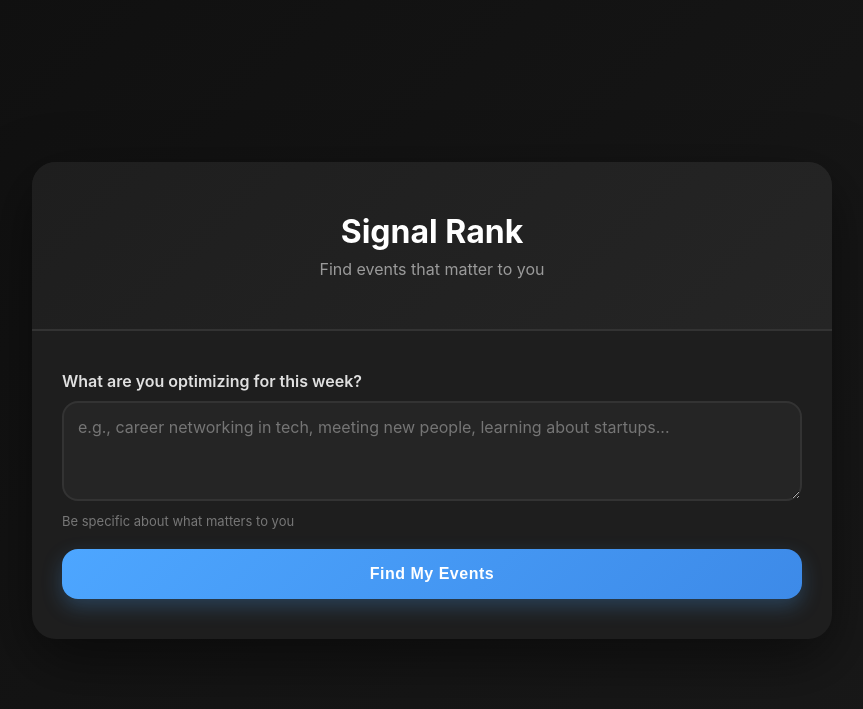
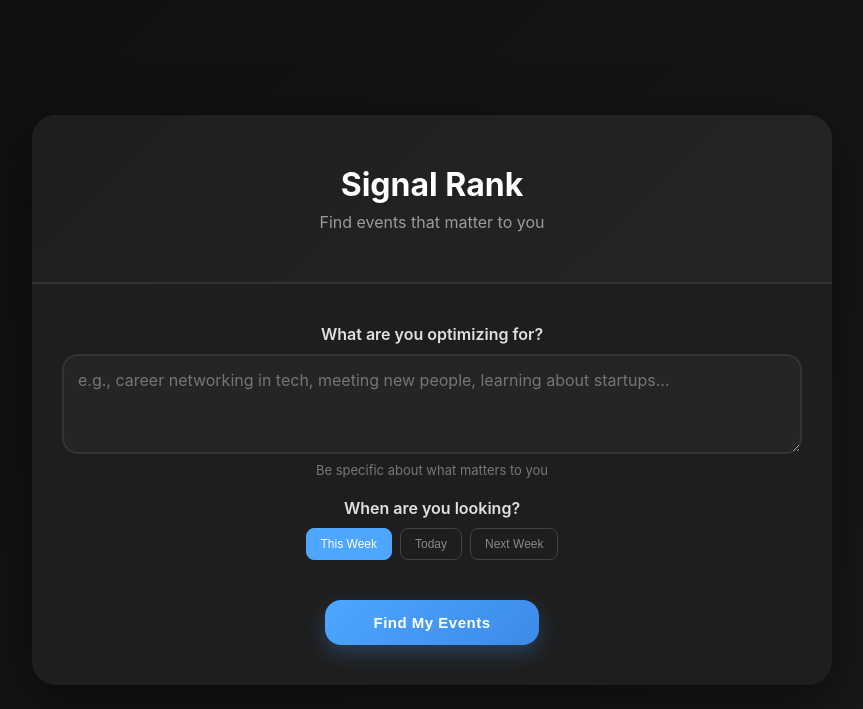
Before and after one commit to fiyinadeyera/SignalRank, a Flask app: page / in a window 1280 px wide. Shown: the top 709 px of the page, without its empty margins (208-1071 px from the left). Run offline with Flask 3, Linux system fonts and the light colour scheme.

Commit message:
Add date filters, event times, and register links
- Add clickable date filters (Today, This Week, Next Week)
- Display event time in minimal style
- Add 'Register →' link to each event card
- Remove left border for cleaner design
- Improve result parsing to skip intro text
- Simplify Claude prompt for cleaner output
- Reduce filter button size and center layout
- Reduce submit button width and center it

Co-Authored-By: Claude Sonnet 4.6 <noreply@anthropic.com>

```diff
--- a/app.py
+++ b/app.py
@@ -148,21 +148,22 @@ def rank_events(events, user_goals):
         for i, e in enumerate(events)
     ])
 
-    prompt = f"""You are helping someone decide which events to attend this week.
+    prompt = f"""Pick the TOP 6 events that best match these goals: {user_goals}
 
-Their goals are: {user_goals}
-
-Here are the available events:
-
+Available events:
 {events_text}
 
-Pick the TOP 6 events that best match their goals. For each event, output EXACTLY in this format with no other text:
+Output ONLY the 6 events in this exact format. NO intro text, NO numbers, NO extra text:
 
 EVENT NAME
-One clear sentence on why this matches their goals.
+Why it matches their goals (1 sentence)
 Score: X/10 | FREE or PAID
 
-Do this for all 6 events, one per section, no dashes, no hashtags, no emojis, no formatting."""
+EVENT NAME
+Why it matches their goals (1 sentence)
+Score: X/10 | FREE or PAID
+
+[repeat for all 6 events]"""
 
     message = client.messages.create(
         model="claude-sonnet-4-6",
@@ -178,10 +179,43 @@ def index():
     return render_template("index.html")
 
 
+def get_date_range(date_filter):
+    """Get date range based on filter selection."""
+    today = datetime.now().date()
+
+    if date_filter == "today":
+        return today, today
+    elif date_filter == "next-week":
+        start = today + timedelta(days=7)
+        end = start + timedelta(days=6)
+        return start, end
+    else:  # "this-week"
+        # Get start of this week (Monday)
+        start = today - timedelta(days=today.weekday())
+        # Get end of this week (Sunday)
+        end = start + timedelta(days=6)
+        return start, end
+
+
+def filter_events_by_date(events, start_date, end_date):
+    """Filter events to only include those within the date range."""
+    filtered = []
+    for event in events:
+        try:
+            event_date_str = event.get("start", "").split()[0]
+            event_date = datetime.strptime(event_date_str, "%Y-%m-%d").date()
+            if start_date <= event_date <= end_date:
+                filtered.append(event)
+        except:
+            pass
+    return filtered
+
+
 @app.route("/api/optimize", methods=["POST"])
 def optimize():
     data = request.json
     goals = data.get("goals", "")
+    date_filter = data.get("dateFilter", "this-week")
 
     if not goals:
         return jsonify({"error": "Please enter your goals"}), 400
@@ -196,11 +230,19 @@ def optimize():
     else:
         is_live = True
 
+    # Filter by date
+    start_date, end_date = get_date_range(date_filter)
+    all_events = filter_events_by_date(all_events, start_date, end_date)
+
+    if not all_events:
+        return jsonify({"error": "No events found for the selected date range"}), 400
+
     try:
         ranked = rank_events(all_events, goals)
         return jsonify({
             "success": True,
             "ranking": ranked,
+            "events": all_events,
             "is_live": is_live,
             "event_count": len(all_events)
         })
--- a/templates/index.html
+++ b/templates/index.html
@@ -92,31 +92,74 @@
             margin-top: 8px;
         }
 
-        button {
+        .filter-buttons {
+            display: flex;
+            gap: 8px;
+            margin-bottom: 20px;
+            justify-content: center;
+        }
+
+        .filter-btn {
+            padding: 8px 14px;
+            border: 1px solid #444;
+            background: transparent;
+            color: #888;
+            border-radius: 8px;
+            font-size: 12px;
+            font-weight: 500;
+            cursor: pointer;
+            transition: all 0.2s;
+        }
+
+        .filter-btn:hover {
+            border-color: #4da6ff;
+            color: #4da6ff;
+        }
+
+        .filter-btn.active {
+            background: #4da6ff;
+            border-color: #4da6ff;
+            color: white;
+        }
+
+        .form-group {
+            display: flex;
+            flex-direction: column;
+            align-items: center;
+        }
+
+        .form-group > textarea {
+            max-width: 100%;
+        }
+
+        .submit-btn {
             background: linear-gradient(135deg, #4da6ff 0%, #3d8ae8 100%);
             color: white;
             border: none;
-            padding: 16px 32px;
-            font-size: 16px;
+            padding: 14px 48px;
+            font-size: 15px;
             font-weight: 700;
             border-radius: 16px;
             cursor: pointer;
             transition: all 0.3s ease;
-            width: 100%;
+            width: auto;
+            max-width: 400px;
             box-shadow: 0 8px 20px rgba(77, 166, 255, 0.25);
             letter-spacing: 0.5px;
+            margin: 0 auto;
+            display: block;
         }
 
-        button:hover {
+        .submit-btn:hover {
             transform: translateY(-4px);
             box-shadow: 0 16px 32px rgba(77, 166, 255, 0.35);
         }
 
-        button:active {
+        .submit-btn:active {
             transform: translateY(-2px);
         }
 
-        button:disabled {
+        .submit-btn:disabled {
             opacity: 0.6;
             cursor: not-allowed;
             transform: none;
@@ -190,7 +233,6 @@
             padding: 18px;
             margin-bottom: 16px;
             border-radius: 12px;
-            border-left: 5px solid #4da6ff;
             display: flex;
             gap: 16px;
         }
@@ -226,6 +268,12 @@
             line-height: 1.5;
         }
 
+        .event-details {
+            color: #777;
+            font-size: 12px;
+            margin-bottom: 8px;
+        }
+
         .event-meta {
             display: flex;
             justify-content: space-between;
@@ -234,6 +282,7 @@
             font-size: 13px;
             font-weight: 500;
             gap: 12px;
+            margin-bottom: 10px;
         }
 
         .score {
@@ -266,6 +315,19 @@
         .paid-status {
             color: #ff9f43;
             font-weight: 600;
+        }
+
+        .event-link {
+            color: #4da6ff;
+            text-decoration: none;
+            font-size: 12px;
+            font-weight: 500;
+            transition: color 0.2s;
+        }
+
+        .event-link:hover {
+            color: #6bb8ff;
+            text-decoration: underline;
         }
 
         .info-badge {
@@ -305,12 +367,22 @@
         <div class="content">
             <form id="goalForm">
                 <div class="form-group">
-                    <label for="goals">What are you optimizing for this week?</label>
+                    <label for="goals">What are you optimizing for?</label>
                     <textarea id="goals" placeholder="e.g., career networking in tech, meeting new people, learning about startups..."></textarea>
                     <div class="example">Be specific about what matters to you</div>
                 </div>
 
-                <button type="submit">Find My Events</button>
+                <div class="form-group">
+                    <label>When are you looking?</label>
+                    <div class="filter-buttons">
+                        <button type="button" class="filter-btn active" data-filter="this-week">This Week</button>
+                        <button type="button" class="filter-btn" data-filter="today">Today</button>
+                        <button type="button" class="filter-btn" data-filter="next-week">Next Week</button>
+                    </div>
+                    <input type="hidden" id="dateFilter" value="this-week">
+                </div>
+
+                <button type="submit" class="submit-btn">Find My Events</button>
             </form>
 
             <div class="error" id="error"></div>
@@ -337,29 +409,36 @@
 
         function parseResults(text) {
             const events = [];
-            const lines = text.split('\n').filter(line => line.trim());
+            const lines = text.split('\n').map(line => line.trim()).filter(line => line);
 
             let currentEvent = null;
+            let skipUntilFirstEvent = true;
+
             for (const line of lines) {
-                const trimmed = line.trim();
-
-                if (trimmed.startsWith('Score:')) {
+                if (line.startsWith('Score:')) {
+                    // This is a score line
                     if (currentEvent) {
-                        const scoreMatch = trimmed.match(/Score:\s*(\d+)\/10\s*\|\s*(FREE|PAID)/i);
+                        const scoreMatch = line.match(/Score:\s*(\d+)\/10\s*\|\s*(FREE|PAID)/i);
                         if (scoreMatch) {
                             currentEvent.score = scoreMatch[1] + '/10';
                             currentEvent.isPaid = scoreMatch[2].toUpperCase() === 'PAID';
                             events.push(currentEvent);
+                            skipUntilFirstEvent = false;
                         }
                     }
                     currentEvent = null;
-                } else if (currentEvent === null && trimmed && !trimmed.includes('Score:')) {
-                    currentEvent = { name: trimmed, description: '', score: '?/10', isPaid: false };
-                } else if (currentEvent && !trimmed.startsWith('Score:')) {
+                } else if (skipUntilFirstEvent && !line.match(/^[A-Z]/)) {
+                    // Skip intro text until we find something that looks like an event name
+                    continue;
+                } else if (currentEvent === null && line && !line.includes('Score:')) {
+                    // Start a new event if we don't have one
+                    currentEvent = { name: line, description: '', score: '?/10', isPaid: false };
+                } else if (currentEvent && !line.startsWith('Score:') && line) {
+                    // Add to current event description
                     if (currentEvent.description) {
-                        currentEvent.description += ' ' + trimmed;
+                        currentEvent.description += ' ' + line;
                     } else {
-                        currentEvent.description = trimmed;
+                        currentEvent.description = line;
                     }
                 }
             }
@@ -367,10 +446,21 @@
             return events.slice(0, 6);
         }
 
+        // Handle filter button clicks
+        document.querySelectorAll(".filter-btn").forEach(btn => {
+            btn.addEventListener("click", (e) => {
+                e.preventDefault();
+                document.querySelectorAll(".filter-btn").forEach(b => b.classList.remove("active"));
+                btn.classList.add("active");
+                document.getElementById("dateFilter").value = btn.getAttribute("data-filter");
+            });
+        });
+
         document.getElementById("goalForm").addEventListener("submit", async (e) => {
             e.preventDefault();
 
             const goals = document.getElementById("goals").value.trim();
+            const dateFilter = document.getElementById("dateFilter").value;
 
             if (!goals) {
                 showError("Please enter what you're optimizing for");
@@ -384,7 +474,7 @@
                 const response = await fetch("/api/optimize", {
                     method: "POST",
                     headers: { "Content-Type": "application/json" },
-                    body: JSON.stringify({ goals })
+                    body: JSON.stringify({ goals, dateFilter })
                 });
 
                 const data = await response.json();
@@ -395,12 +485,26 @@
                     return;
                 }
 
-                const events = parseResults(data.ranking);
-                const cardsHtml = events.map((event, index) => {
+                const rankedEvents = parseResults(data.ranking);
+                const allEvents = data.events || [];
+
+                const cardsHtml = rankedEvents.map((event, index) => {
                     const scoreNum = parseInt(event.score);
                     let scoreClass = 'score-low';
                     if (scoreNum >= 8) scoreClass = 'score-high';
                     else if (scoreNum >= 6) scoreClass = 'score-medium';
+
+                    // Find the full event data by matching name
+                    const fullEvent = allEvents.find(e => e.name.toLowerCase() === event.name.toLowerCase());
+                    const eventUrl = fullEvent?.url || '';
+                    const eventTime = fullEvent?.start || '';
+
+                    // Format time (extract time from start if available)
+                    let timeStr = '';
+                    if (eventTime) {
+                        const parts = eventTime.split(' ');
+                        timeStr = parts.length > 1 ? parts[1] : parts[0];
+                    }
 
                     return `
                         <div class="event-card">
@@ -408,12 +512,14 @@
                             <div class="event-content">
                                 <div class="event-name">${escapeHtml(event.name)}</div>
                                 <div class="event-description">${escapeHtml(event.description)}</div>
+                                ${timeStr ? `<div class="event-details">${timeStr}</div>` : ''}
                                 <div class="event-meta">
                                     <span class="score ${scoreClass}">${event.score}</span>
                                     <span class="${event.isPaid ? 'paid-status' : 'free-status'}">
                                         ${event.isPaid ? 'PAID' : 'FREE'}
                                     </span>
                                 </div>
+                                ${eventUrl ? `<a href="${eventUrl}" target="_blank" class="event-link">Register →</a>` : ''}
                             </div>
                         </div>
                     `;
```
